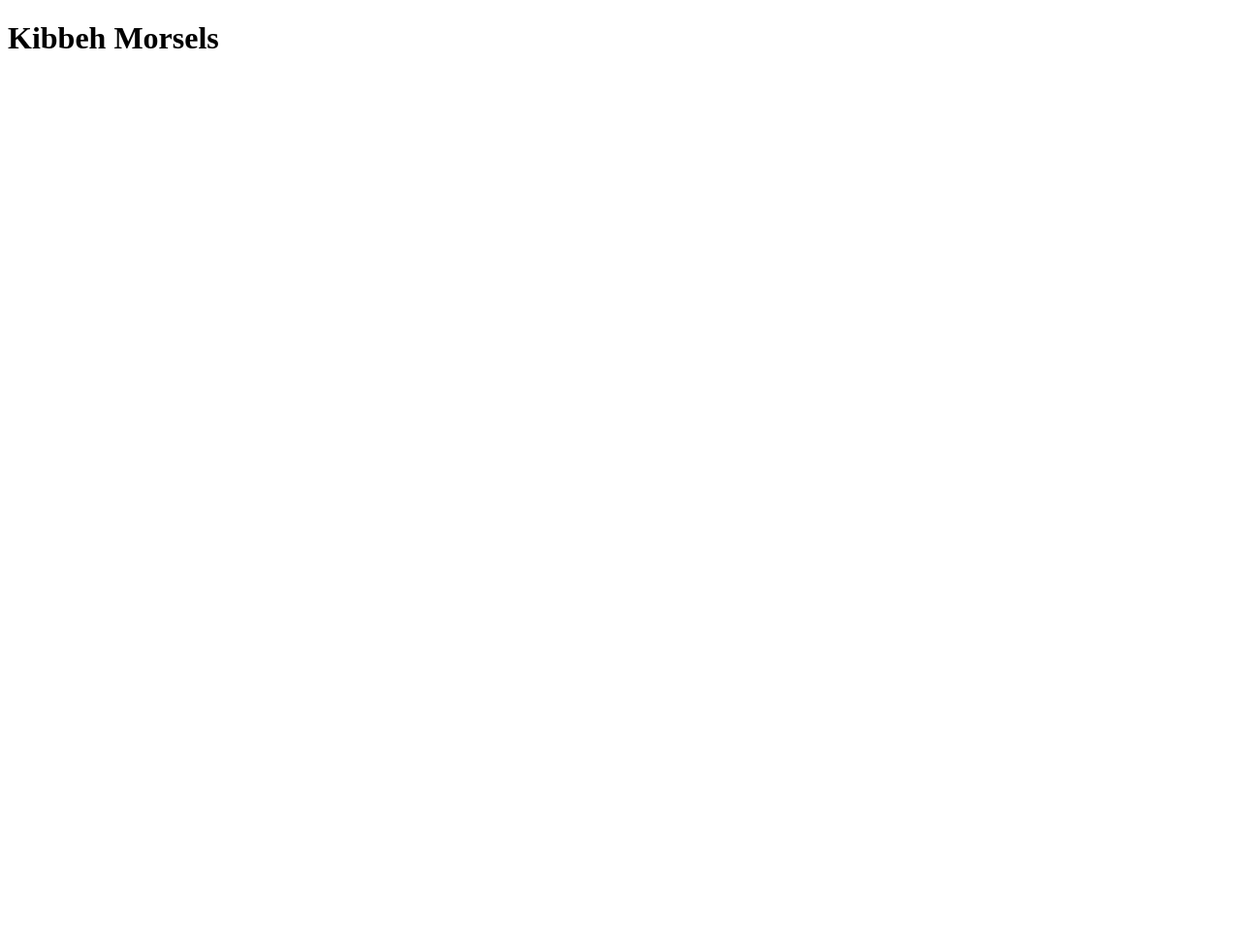
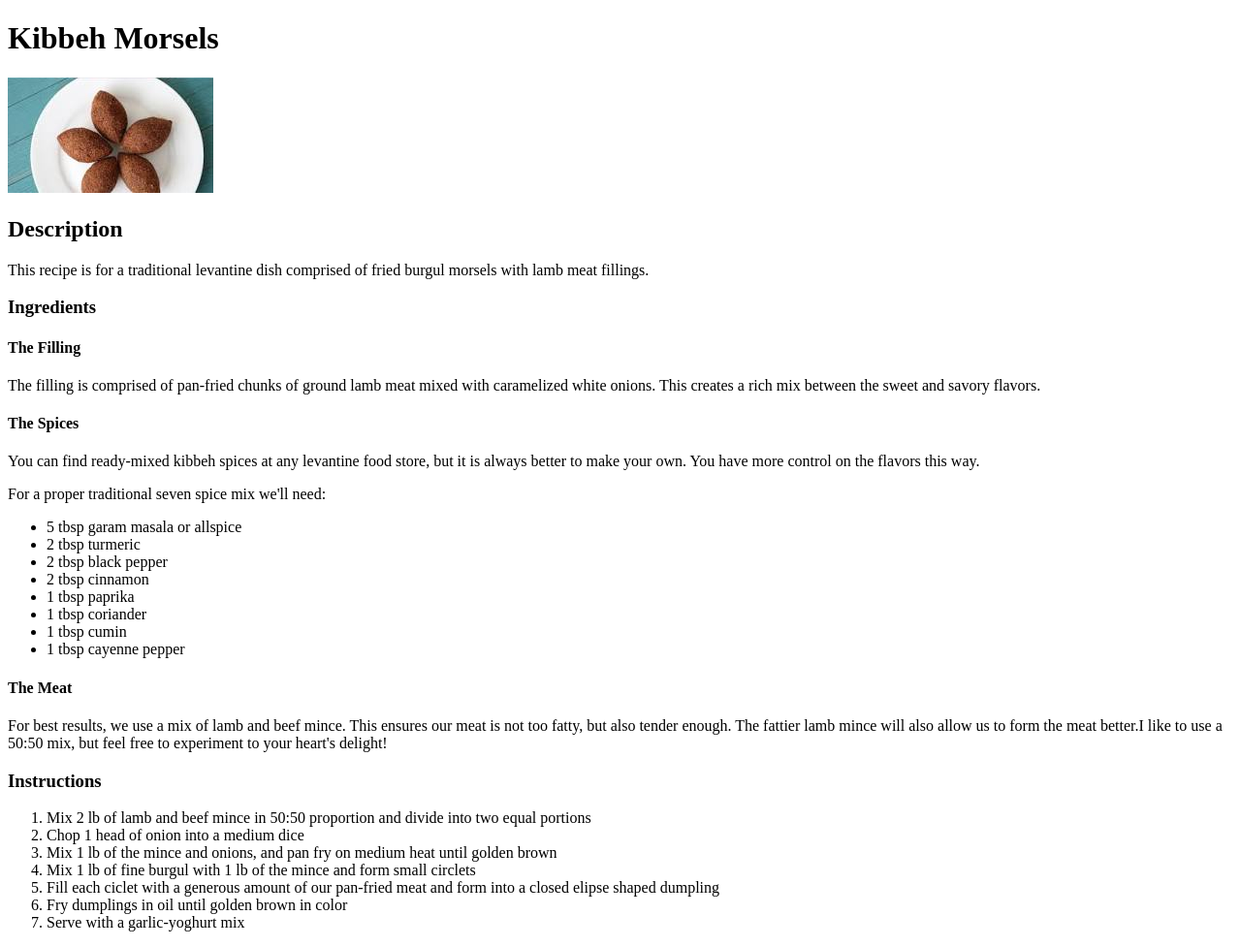
Before and after one commit to SomarC44/odin-recipes, a plain HTML site: page recipes/kibbeh.html in a window 1280 px wide. Shown: the whole page at 97% size. Before the commit the page ends 800 px from the top, so only its background shows below. Drawn offline with Linux system fonts and the light colour scheme.

Commit message:
Add img directory, add 2 new images, and update index.html and recipes/kibbeh.html

```diff
--- a/recipes/kibbeh.html
+++ b/recipes/kibbeh.html
@@ -1,11 +1,64 @@
 <!DOCTYPE html>
 <html lang="en">
-<head>
+  <head>
     <meta charset="UTF-8">
     <meta name="viewport" content="width=device-width, initial-scale=1.0">
     <title>Kibbeh Recipe</title>
-</head>
-<body>
+  </head>
+  <body>
     <h1>Kibbeh Morsels</h1>
-</body>
+
+    <img src="../img/kibbeh.jpeg" alt="Fried Kibbeh Morsels">
+
+    <h2>Description</h2>
+
+    <p>This recipe is for a traditional levantine dish comprised of
+    fried burgul morsels with lamb meat fillings.</p>
+
+    <h3>Ingredients</h3>
+
+    <h4>The Filling</h4>
+
+    <p>The filling is comprised of pan-fried chunks of ground lamb
+    meat mixed with caramelized white onions. This creates a rich
+    mix between the sweet and savory flavors.</p>
+
+    <h4>The Spices</h4>
+
+    <p>You can find ready-mixed kibbeh spices at any
+    levantine food store, but it is always better to make your
+    own. You have more control on the flavors this way.</p>
+
+    <p>For a proper traditional seven spice mix we'll need:</p>
+
+    <ul>
+      <li>5 tbsp garam masala or allspice</li>
+      <li>2 tbsp turmeric</li>
+      <li>2 tbsp black pepper</li>
+      <li>2 tbsp cinnamon</li>
+      <li>1 tbsp paprika</li>
+      <li>1 tbsp coriander</li>
+      <li>1 tbsp cumin</li>
+      <li>1 tbsp cayenne pepper</li>
+    </ul>
+
+    <h4>The Meat</h4>
+
+    <p>For best results, we use a mix of lamb and beef mince.
+    This ensures our meat is not too fatty, but also tender enough.
+    The fattier lamb mince will also allow us to form the meat
+    better.I like to use a 50:50 mix, but feel free to experiment
+    to your heart's delight!</p>
+
+    <h3>Instructions</h3>
+    <ol>
+      <li>Mix 2 lb of lamb and beef mince in 50:50 proportion and divide into two equal portions</li>
+      <li>Chop 1 head of onion into a medium dice</li>
+      <li>Mix 1 lb of the mince and onions, and pan fry on medium heat until golden brown</li>
+      <li>Mix 1 lb of fine burgul with 1 lb of the mince and form small circlets</li>
+      <li>Fill each ciclet with a generous amount of our pan-fried meat and form into a closed elipse shaped dumpling</li>
+      <li>Fry dumplings in oil until golden brown in color</li>
+      <li>Serve with a garlic-yoghurt mix</li>
+    </ol>
+  </body>
 </html>
```
Also changed, not shown: index.html (+6 -2 lines), img/kibbeh.jpeg (added), img/levantine-cuisine.jpeg (added).
